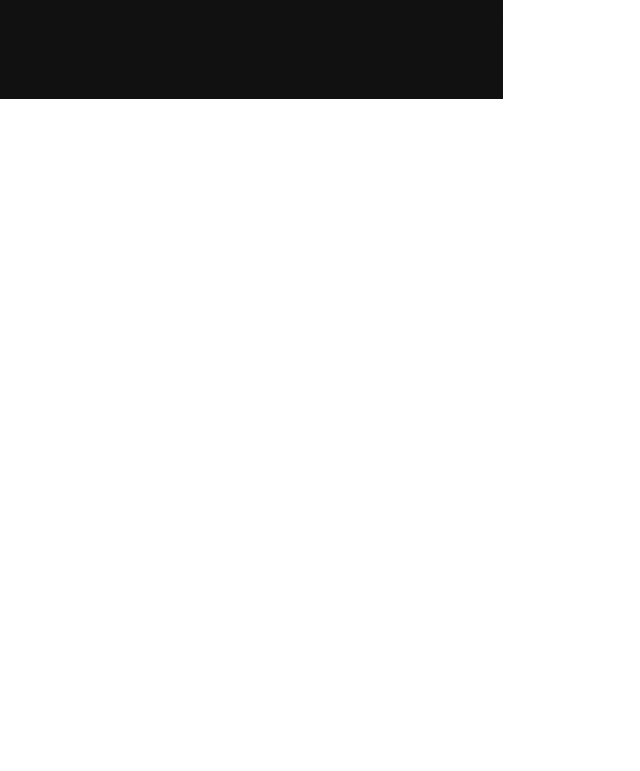
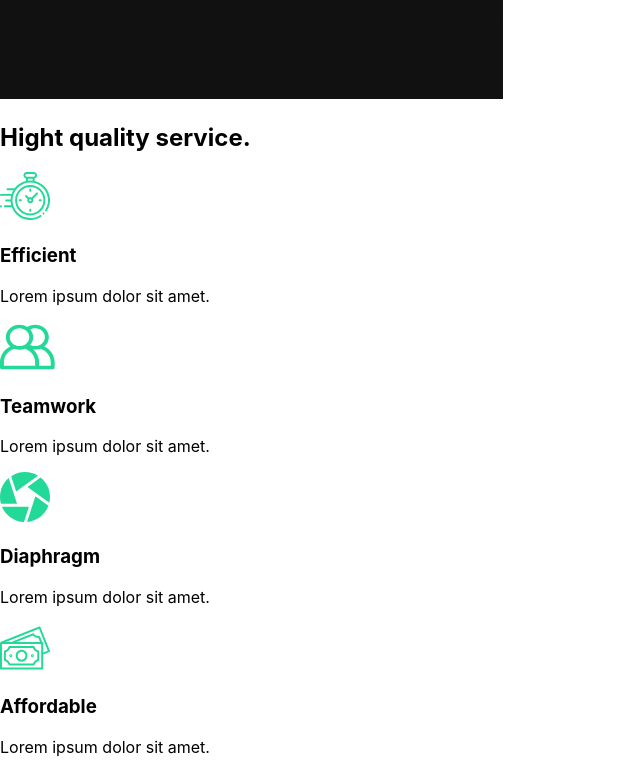
Before and after one commit to MalithaJeewaka/capture-portfolio, a React (Create React App) app: page / in a window 1280 px wide. Shown: the part 880-1651 px from the top of the page, without its empty margins (0-640 px from the left). Before the commit the page ends 983 px from the top, so only its background shows below. Built offline with nearby package versions, Linux system fonts and the light colour scheme.

Commit message:
3. Services section

```diff
--- /dev/null
+++ b/src/components/ServicesSection.js
@@ -0,0 +1,53 @@
+import React from "react";
+import clock from "../img/clock.svg";
+import diaphragm from "../img/diaphragm.svg";
+import teamwork from "../img/teamwork.svg";
+import money from "../img/money.svg";
+import home2 from "../img/home2.png";
+
+function ServicesSection() {
+  return (
+    <div className="services">
+      <div className="descriptio">
+        <h2>
+          Hight <span>quality</span> service.
+        </h2>
+        <div className="cards">
+          <div className="card">
+            <div className="icon">
+              <img src={clock} alt="clock" />
+              <h3>Efficient</h3>
+            </div>
+            <p>Lorem ipsum dolor sit amet.</p>
+          </div>
+          <div className="card">
+            <div className="icon">
+              <img src={teamwork} alt="teamwork" />
+              <h3>Teamwork</h3>
+            </div>
+            <p>Lorem ipsum dolor sit amet.</p>
+          </div>
+          <div className="card">
+            <div className="icon">
+              <img src={diaphragm} alt="diaphragm" />
+              <h3>Diaphragm</h3>
+            </div>
+            <p>Lorem ipsum dolor sit amet.</p>
+          </div>
+          <div className="card">
+            <div className="icon">
+              <img src={money} alt="money" />
+              <h3>Affordable</h3>
+            </div>
+            <p>Lorem ipsum dolor sit amet.</p>
+          </div>
+        </div>
+      </div>
+      <div className="image">
+        <img src={home2} alt="camera" />
+      </div>
+    </div>
+  );
+}
+
+export default ServicesSection;
--- a/src/pages/AboutUs.js
+++ b/src/pages/AboutUs.js
@@ -1,10 +1,12 @@
 import React from "react";
 import AboutSection from "../components/AboutSection";
+import ServicesSection from "../components/ServicesSection";
 
 function AboutUs() {
   return (
     <div>
       <AboutSection />
+      <ServicesSection />
     </div>
   );
 }
```
